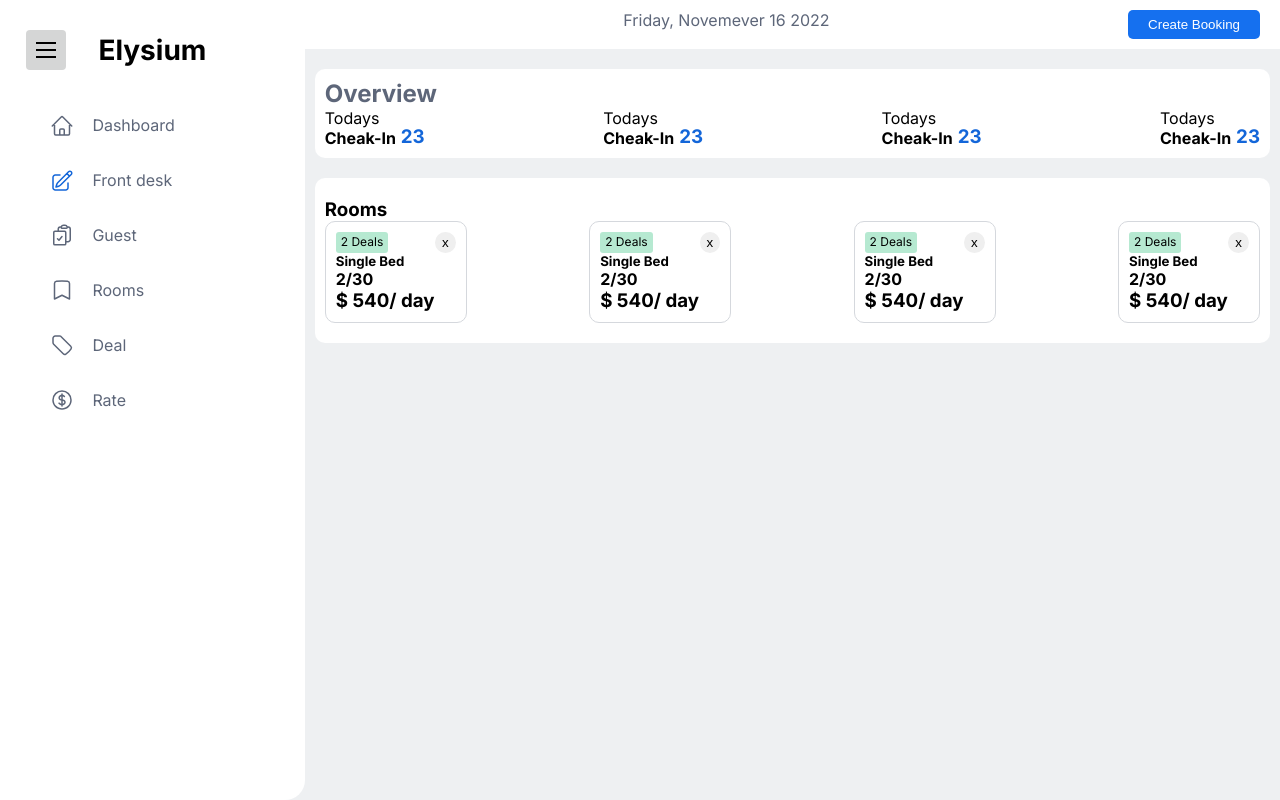
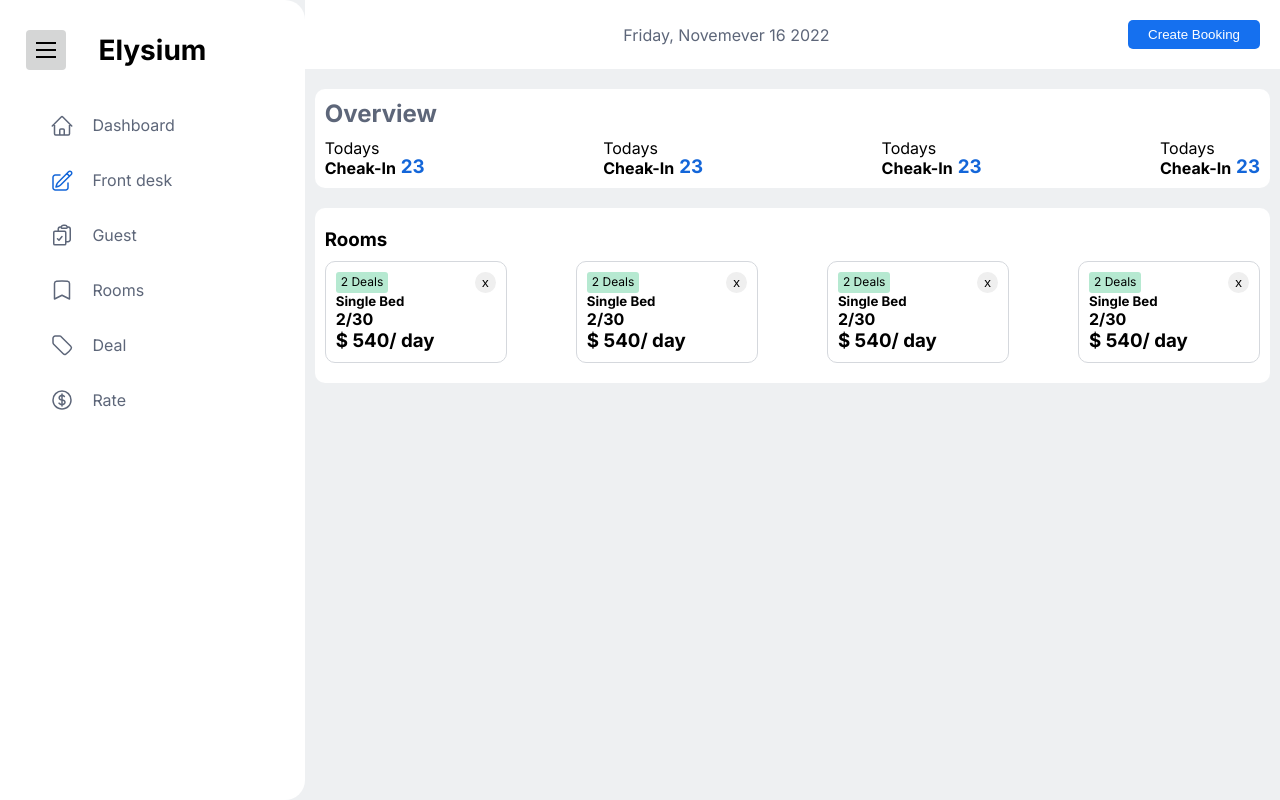
Before and after one commit to Abdullah-Khalil123/Elysium, a Next.js app: page /Dashboard in a window 1280 px wide. Built offline with nearby package versions, Linux system fonts and the light colour scheme.

Commit message:
UI enhance

```diff
--- a/src/app/Dashboard/Overview/Overview.module.css
+++ b/src/app/Dashboard/Overview/Overview.module.css
@@ -10,11 +10,13 @@
 }
 .overviewItems{
     display: flex;
+    flex-wrap: wrap;
     justify-content: space-between;
 }
 
 
 .overviewItem{
+    margin-top: 10px;
     display: flex;
     align-items: flex-end;
 }
--- a/src/app/Dashboard/Rooms/Rooms.module.css
+++ b/src/app/Dashboard/Rooms/Rooms.module.css
@@ -1,8 +1,9 @@
 .RoomItem{
     padding: 10px 10px;
-    width: 120px;
+    width: 160px;
     border: solid 1px #d5d8dd;
     border-radius: 10px;
+    margin-top: 10px;
 }
 
 .Rooms{
@@ -11,10 +12,12 @@
     padding: 20px 10px;
     border-radius: 10px;
     margin-bottom: 20px;
+    min-width: 370px;
 }
 
 .RoomsBoxes{
     display: flex;
+    flex-wrap: wrap;
     justify-content: space-between;
 }
 .RoomItemButtonflex{
--- a/src/app/Header/Header.module.css
+++ b/src/app/Header/Header.module.css
@@ -1,7 +1,8 @@
 .Header{
     display: flex;
+    align-items: center;
     justify-content: space-between;
-    padding: 10px 20px;
+    padding: 20px 20px;
     background-color: white;
     margin-bottom: 20px;
 }
@@ -17,3 +18,9 @@
     color: white;
     cursor: pointer;
 }
+
+@media screen and (max-width:700px) {
+    .Header p{
+        font-size: 12px;
+    }
+}
--- a/src/app/SideNav/SideNav.module.css
+++ b/src/app/SideNav/SideNav.module.css
@@ -3,7 +3,7 @@
     height: 100vh;
     position: relative;
     overflow: hidden;
-    border-radius: 0 0px 20px 0;
+    border-radius: 0 20px 20px 0;
     background-color: white;
 }
 
@@ -100,6 +100,7 @@
 
 .scaler{
 
+    top: 35px !important;
     width: 0;
     height: 0;
     animation: scaleUp 0.4s forwards 1s;
@@ -111,6 +112,7 @@
 
 @keyframes scaleUp {
     from{
+
         width: 0;
         height: 0;
     }
```
